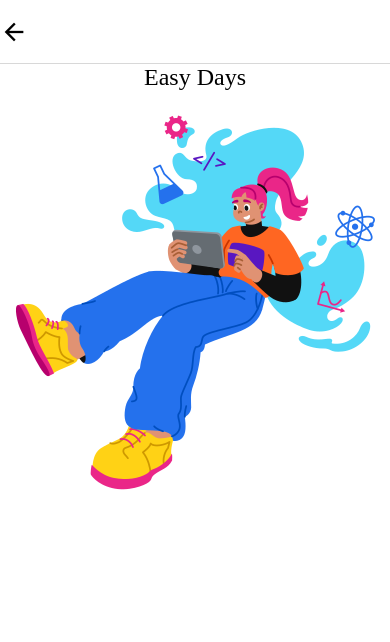
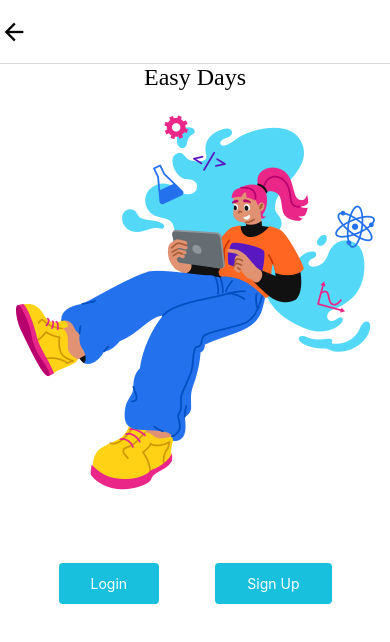
Before and after one commit to NyiWai/easy_days, a React Native app: screen /AfterWelcome in a window 390 px wide. Shown: the top 642 px of the page. Built offline with nearby package versions, Linux system fonts and the light colour scheme.

Commit message:
The last commit of 26 by Nyi

```diff
--- /dev/null
+++ b/Components/Login.jsx
@@ -0,0 +1,15 @@
+import React from 'react'
+
+const Login = () => {
+  return (
+    <>
+        <View>
+            <Text>
+                Login
+            </Text>
+        </View>
+    </>
+  )
+}
+
+export default Login
--- a/Screens/AfterWelcome.jsx
+++ b/Screens/AfterWelcome.jsx
@@ -1,5 +1,7 @@
-import React from 'react'
-import { StyleSheet,View, Text, Image } from 'react-native'
+import React, { Component } from 'react'
+import { TouchableOpacity, StyleSheet,View, Text, Image } from 'react-native'
+import Login from "../Components/Login"
+import Signup from "../Components/Signup"
 
 const AfterWelcome = () => {
   return (
@@ -12,6 +14,22 @@ const AfterWelcome = () => {
             </View>
             <View style={styles.Bg}>
                 <Image source={require('../Imgs/active-woman-with-tablet-learning-online.png')}/>
+            </View>
+
+            <View style={styles.buttonContainer}>
+                <TouchableOpacity
+                style={styles.button}
+                onPress={() => navigation.navigate('Login')}
+                >
+                    <Text style={styles.buttonText}>Login</Text>
+                </TouchableOpacity>
+
+                <TouchableOpacity
+                style={styles.button}
+                onPress={() => navigation.navigate('Signup')}
+                >
+                    <Text style={styles.buttonText}>Sign Up</Text>
+                </TouchableOpacity>
             </View>
         </View>
     </>
@@ -31,6 +49,27 @@ const styles = StyleSheet.create({
     alignItems: 'center',
     // justifyContent: 'center',
   },
+  buttonContainer:{
+    flexDirection: 'row',
+    justifyContent: 'space-between',
+    width: '70%',
+    marginTop: '10%'
+  },
+
+  button:{
+    alignItems: 'center',
+    justifyContent: 'center',
+    paddingVertical: 12,
+    paddingHorizontal: 32,
+    borderRadius: 4,
+    elevation: 3,
+    backgroundColor: '#19C0DE',
+    marginTop: 20
+  },
+  buttonText:{
+    color: '#fff'
+
+  }
 });
 
 export default AfterWelcome
--- a/Screens/AppNavigator.jsx
+++ b/Screens/AppNavigator.jsx
@@ -5,6 +5,7 @@ import { NavigationContainer } from '@react-navigation/native';
 import AfterWelcome from './AfterWelcome';
 import Welcome from './Welcome';
 import MaterialIcons from '@expo/vector-icons/MaterialIcons';
+import Login from '../Components/Login';
 
 const Stack = createStackNavigator();
 
@@ -32,8 +33,14 @@ const AppNavigator = () => {
                     headerTitle: '',
                     headerStyle: {
                         shadowColor: 'transparent',
+                        elevation: 0,
                     },
-            })}
+                    })}
+                />
+                <Stack.Screen
+                    name="Login"
+                    component={Login}
+                    options={{headerShown: false}}
                 />
             </Stack.Navigator>
         </NavigationContainer>
```
